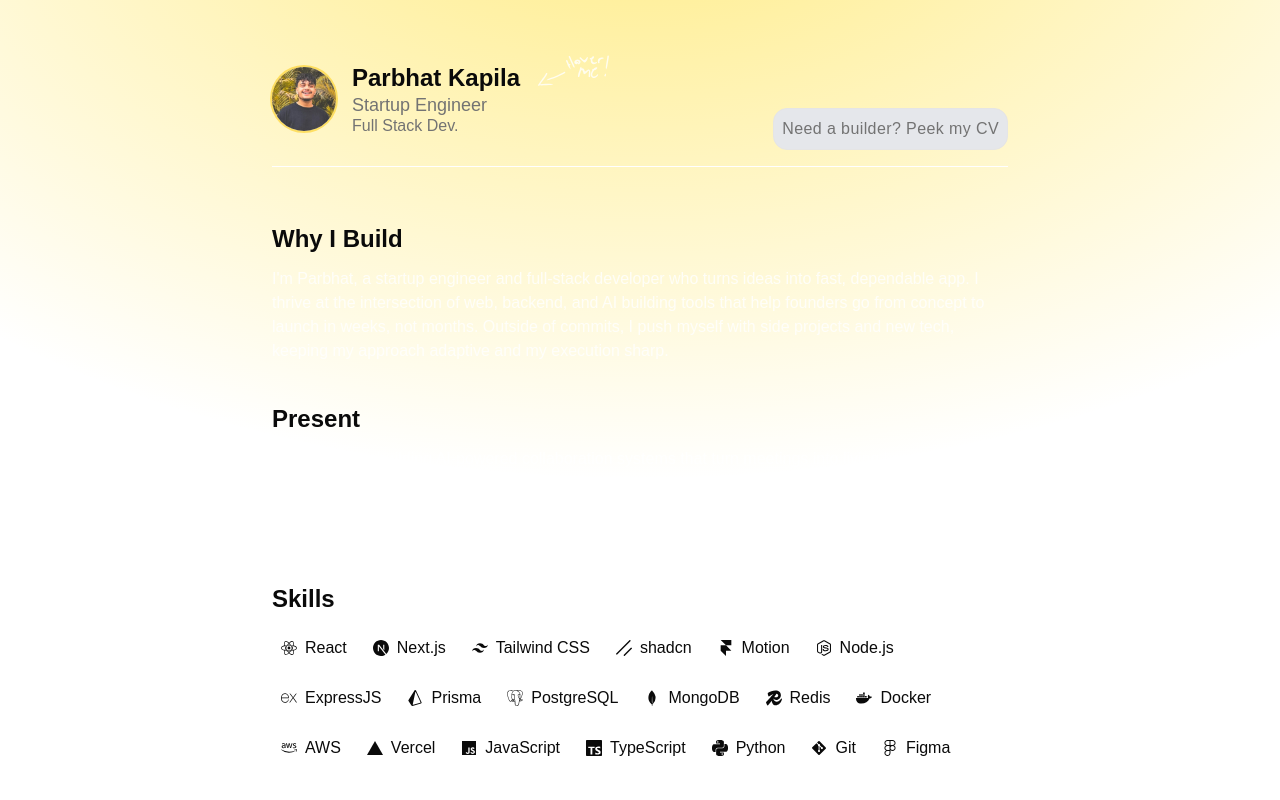
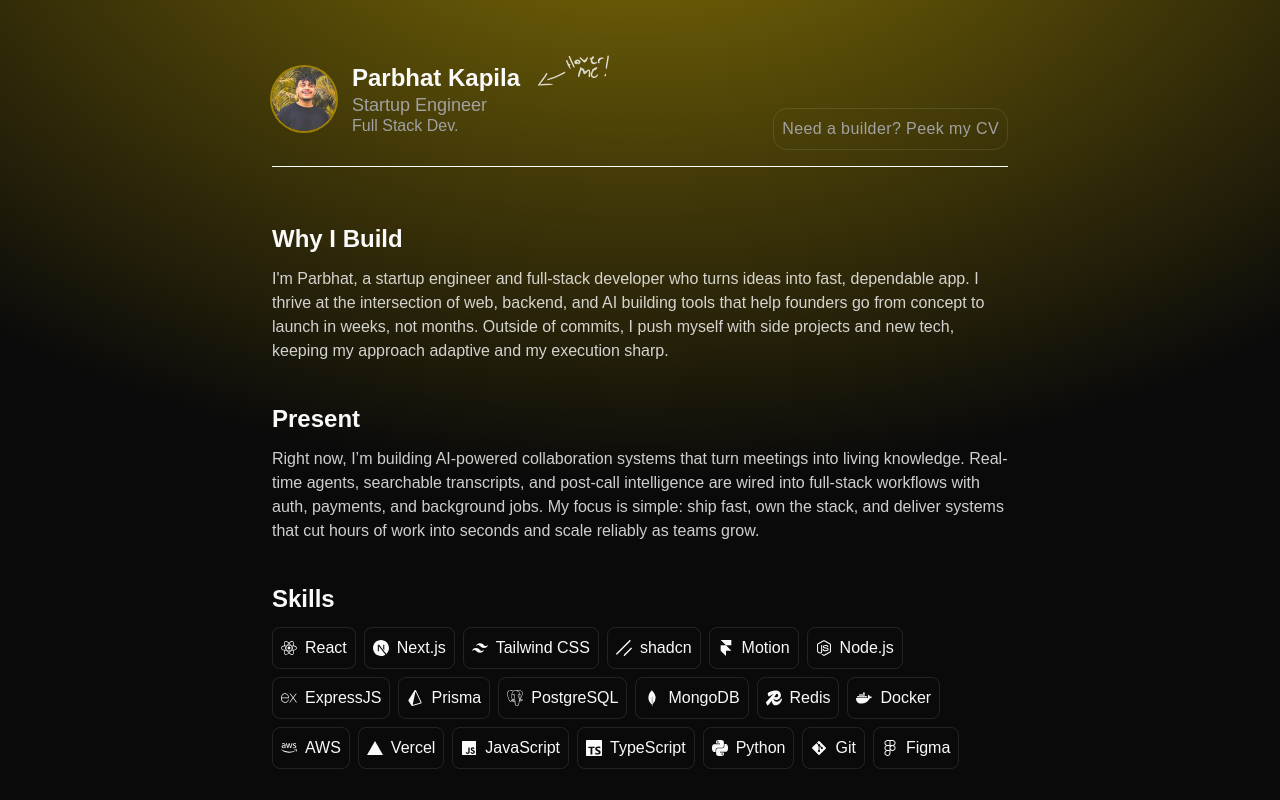
Before and after one commit to parbhatkapila4/portfolio, a Next.js app: page / in a window 1280 px wide. Shown: the top 800 px of the page. Built offline with nearby package versions, Linux system fonts and the light colour scheme.

Commit message:
Light Mode Changes

```diff
--- a/src/app/layout.tsx
+++ b/src/app/layout.tsx
@@ -34,15 +34,12 @@ export default function RootLayout({
         <Background />
         <ThemeProvider
           attribute="class"
-          defaultTheme="system"
-          themes={["dark", "system", "light"]}
+          defaultTheme="dark"
           enableSystem
           disableTransitionOnChange
         >
           <div className="absolute top-0 z-[-2] h-screen w-screen bg-background bg-[radial-gradient(ellipse_80%_80%_at_50%_-20%,rgba(255,215,0,0.5),rgba(0,0,0,0))]"></div>
-          <main className="max-w-3xl mx-auto py-24 pt-12 px-4">
-            {children}
-          </main>
+          <main className="max-w-3xl mx-auto py-24 pt-12 px-4">{children}</main>
         </ThemeProvider>
       </body>
     </html>
--- a/src/components/Projects.tsx
+++ b/src/components/Projects.tsx
@@ -39,7 +39,7 @@ const ProjectDesArray = [
   {
     name: "Visura AI",
     description: "Visura AI is an AI-powered document intelligence platform built for the speed startups need. It transforms dense PDFs into 30-second executive summaries, enables RAG-powered Q&A, and centralizes insights in a searchable hub - helping lean teams cut research time by 70% and make faster, smarter decisions. ",
-    url: "",
+    url: "https://visura.parbhat.dev/",
     github: "https://github.com/parbhatkapila4/Visura",
     video: "",
     tech: [
```
